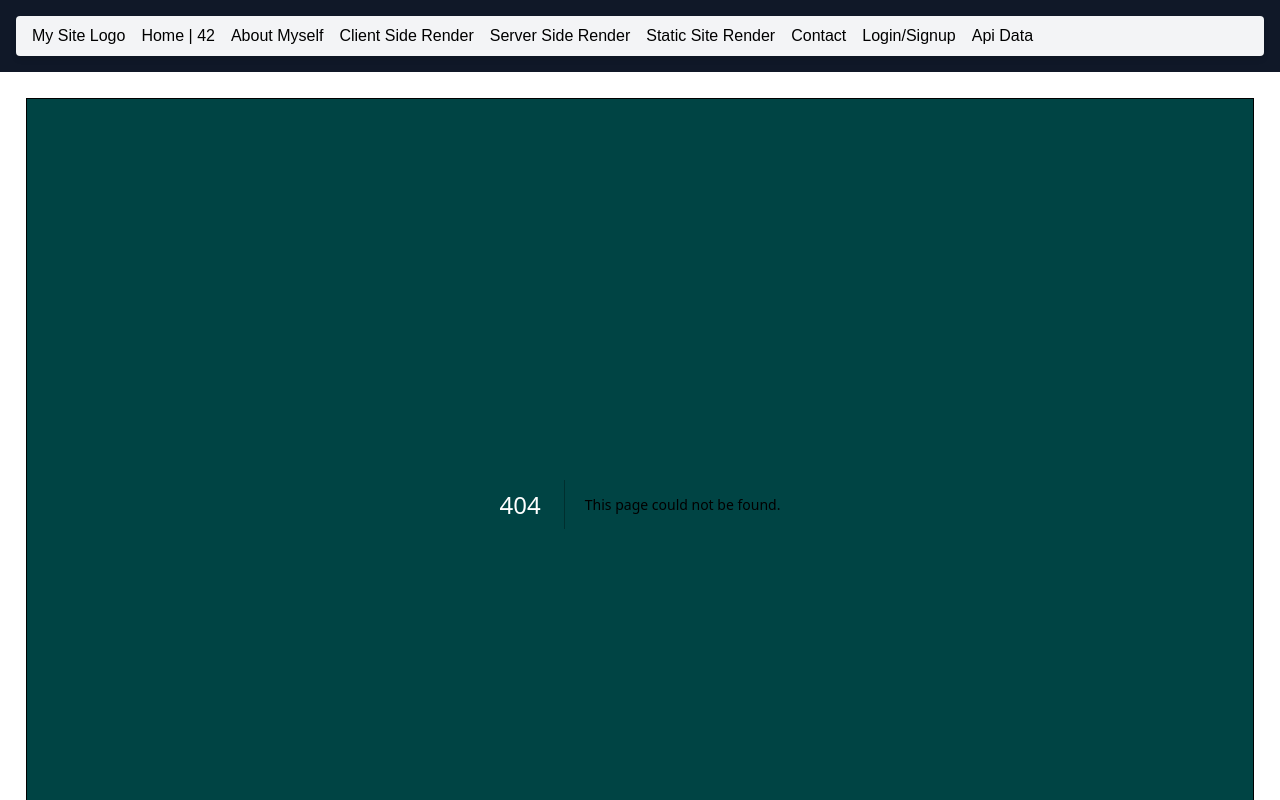
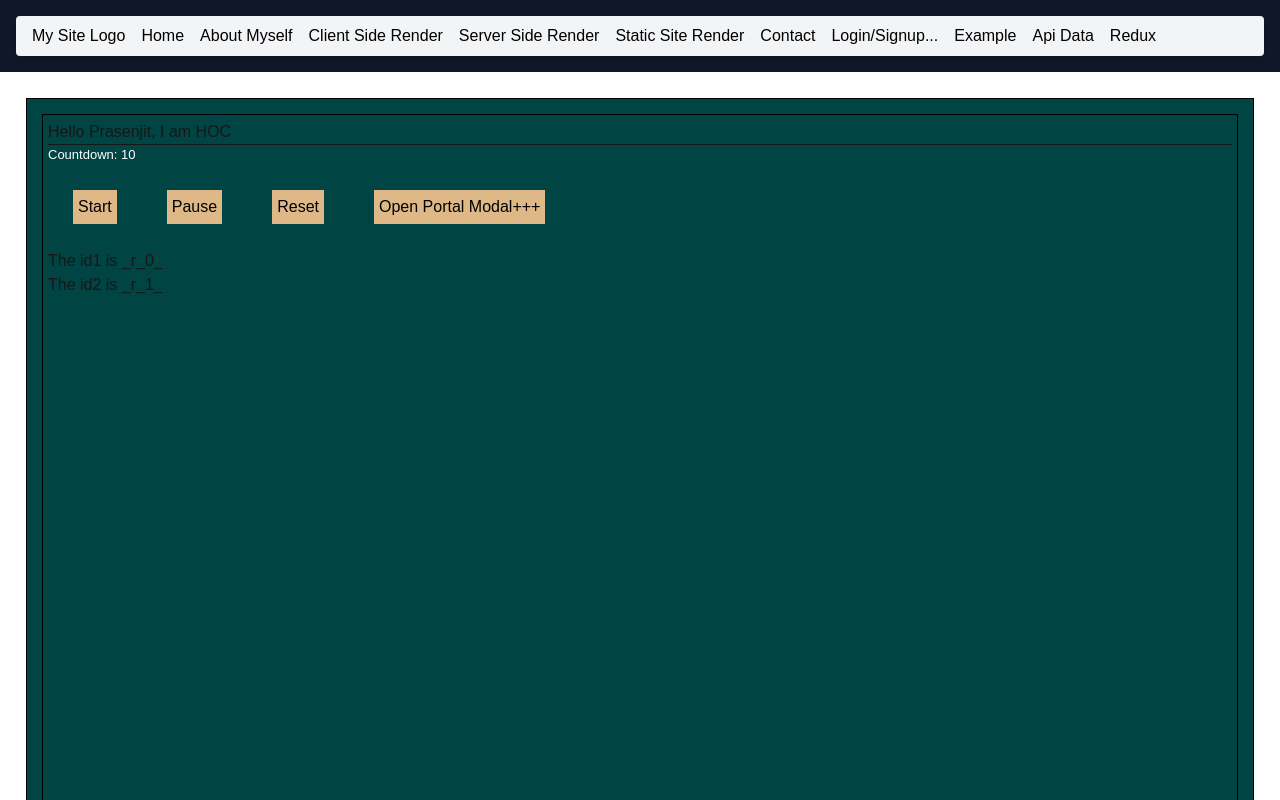
Before and after one commit to prasenjit1011/NextjsMaster15, a Next.js app: page /example/use-reducer in a window 1280 px wide. Before the commit this address had no page. Shown: the top 800 px of the page. Built offline with nearby package versions, Linux system fonts and the light colour scheme.

Commit message:
useId Example

```diff
--- a/package.json
+++ b/package.json
@@ -10,9 +10,13 @@
     "cypress": "cypress open"
   },
   "dependencies": {
+    "@reduxjs/toolkit": "^2.7.0",
     "next": "^15.3.0",
+    "next-redux-wrapper": "^8.1.0",
     "react": "^19.1.0",
     "react-dom": "^19.1.0",
+    "react-redux": "^9.2.0",
+    "redux": "^5.0.1",
     "swr": "^2.3.3"
   },
   "devDependencies": {
--- /dev/null
+++ b/src/app/example/use-reducer/Portal.tsx
@@ -0,0 +1,25 @@
+// components/Portal.tsx
+'use client'
+
+import { useEffect, useState } from 'react';
+import { createPortal } from 'react-dom';
+
+interface PortalProps {
+  children: React.ReactNode;
+  selector?: string;
+}
+
+export default function Portal({ children, selector = '#portal-root' }: PortalProps) {
+  const [mounted, setMounted] = useState(false);
+  const [portalElement, setPortalElement] = useState<Element | null>(null);
+
+  useEffect(() => {
+    const el = document.querySelector(selector);
+    setPortalElement(el);
+    setMounted(true);
+  }, [selector]);
+
+  return mounted && portalElement
+    ? createPortal(children, portalElement)
+    : null;
+}
--- /dev/null
+++ b/src/app/example/use-reducer/page.tsx
@@ -0,0 +1,112 @@
+"use client"
+import React, { useReducer, useEffect, useState, useId } from 'react';
+import "../../../styles/globals.css"
+import Portal from './Portal';
+
+
+function reducer(state, action) {
+  switch (action.type) {
+    case 'START':
+      return { ...state, isRunning: true };
+    case 'PAUSE':
+      return { ...state, isRunning: false };
+    case 'RESET':
+      return { count: 10, isRunning: false };
+    case 'TICK':
+      return state.count > 0
+        ? { ...state, count: state.count - 1 }
+        : { ...state, isRunning: false };
+    default:
+      return state;
+  }
+}
+
+export default function Countdown() {
+    const initialState = {
+        count: 10,
+        isRunning: false,
+    };
+  const [state, dispatch] = useReducer(reducer, initialState);
+  const [showModal, setShowModal] = useState(false);
+  const id1 = useId();
+  const id2 = useId();
+
+  useEffect(() => {
+    let timer;
+    if (state.isRunning && state.count > 0) {
+      timer = setInterval(() => {
+        dispatch({ type: 'TICK' });
+      }, 1000);
+    }
+    return () => clearInterval(timer);
+  }, [state.isRunning, state.count]);
+
+
+  const WrappedComponent = () => {
+    return `<div><br /><hr /><br /><hr /></div>`;
+  }
+
+  function withLogger(WrappedComponent) {
+    return function LoggedComponent(props) {
+      console.log('Props:', props);
+      return <WrappedComponent {...props} />;
+    };
+  }
+
+  // Original component
+  function MyComponent(props) {
+    return <><h3>Hello {props.name}, I am HOC</h3><hr /></>;
+  }
+
+  // Enhanced component
+  const MyComponentWithLogger = withLogger(MyComponent);
+
+
+
+  return (
+    <div className="content">
+      <MyComponentWithLogger name="Prasenjit" />
+
+      <h1>Countdown: {state.count}</h1>
+      <button onClick={() => dispatch({ type: 'START' })} disabled={state.isRunning} className='btnA' >
+        Start
+      </button>
+      <button onClick={() => dispatch({ type: 'PAUSE' })} disabled={!state.isRunning} className='btnA'>
+        Pause
+      </button>
+      <button onClick={() => dispatch({ type: 'RESET' })} className='btnA'>
+        Reset
+      </button>
+      <button onClick={() => setShowModal(true)} className='btnA'>
+        Open Portal Modal+++
+      </button>
+      <div className="App">
+          <p> The id1 is {id1} </p>
+          <p>The id2 is {id2}</p>
+      </div>
+
+
+
+
+      {showModal && (
+        <Portal>
+          <div style={{
+            position: 'fixed',
+            width: '80%',
+            margin: 'auto',
+            top: '40%',
+            left: '10%',
+            background: 'red',
+            opacity:'95%',
+            padding: 20,
+            border: '1px solid #ccc',
+            zIndex: 1000
+          }}>
+            <h2>This is a Portal Modal</h2>
+            <button onClick={() => setShowModal(false)}>Close</button>
+          </div>
+        </Portal>
+      )}
+    </div>
+  );
+}
--- a/src/app/layout.tsx
+++ b/src/app/layout.tsx
@@ -3,6 +3,7 @@ import { Geist, Geist_Mono } from "next/font/google";
 import "./globals.css";
 import "../styles/globals.css"
 import Layout from '../components/Layout'
+import { ReduxProvider } from '../store/provider';
 
 
 const geistSans = Geist({
@@ -32,7 +33,10 @@ export default function RootLayout({
       >
         <Layout>
           <div className="content">
-            {children}
+            <ReduxProvider>
+              {children}
+              <div id="portal-root" />
+            </ReduxProvider>
           </div>
         </Layout>
       </body>
--- /dev/null
+++ b/src/app/userinfo/UserInfo.tsx
@@ -0,0 +1,21 @@
+'use client';
+
+import { useEffect } from 'react';
+import { useDispatch } from 'react-redux';
+import { setUser } from '@/store/userSlice';
+
+export default function UserInfo({ user }: { user: { name: string; email: string } }) {
+  const dispatch = useDispatch();
+
+  useEffect(() => {
+    dispatch(setUser(user));
+  }, [user, dispatch]);
+
+  return (
+    <div className="p-4">
+      <h1 className="text-xl font-bold">User Info</h1>
+      <p>Name: {user.name}</p>
+      <p>Email: {user.email}</p>
+    </div>
+  );
+}
--- /dev/null
+++ b/src/app/userinfo/page.tsx
@@ -0,0 +1,19 @@
+// app/userinfo/page.tsx
+import { cookies } from 'next/headers';
+import UserInfo from './UserInfo';
+
+export default async function UserInfoPage() {
+  const cookieStore = cookies();
+  const token = cookieStore.get('token')?.value;
+
+  // Example: Fetch from backend
+  const res = await fetch('https://dummyjson.com/users', {
+    headers: {
+      Authorization: `Bearer ${token}`,
+    },
+    cache: 'no-store',
+  });
+  const user = await res.json();
+
+  return <UserInfo user={user} />;
+}
--- a/src/components/Layout.js
+++ b/src/components/Layout.js
@@ -14,7 +14,7 @@ export default function Layout({ children }) {
             <Link href="/">My Site Logo</Link>
           </li>
           <li className="hover:text-blue-600 cursor-pointer">
-            <Link href="/">Home | {parseInt(100*Math.random())}</Link>
+            <Link href="/">Home </Link>
           </li>
           <li className="hover:text-blue-600 cursor-pointer">
             <Link href="/about">About Myself</Link>
@@ -51,7 +51,15 @@ export default function Layout({ children }) {
             <Link href="/contact">Contact</Link>
           </li>
           <li className="hover:text-blue-600 cursor-pointer">
-            <Link href="/login">Login/Signup</Link>
+            <Link href="/login">Login/Signup...</Link>
+          </li>
+          <li className="relative group">
+            <span className="cursor-pointer hover:text-blue-600 block">Example</span>
+            <ul className="absolute left-0 mt-1 bg-white text-black rounded shadow-md w-40 z-50 hidden group-hover:flex flex-col">
+              <li className="hover:bg-gray-200 p-2 rounded">
+                <Link href="/example/use-reducer">useReducer</Link>
+              </li>
+            </ul>
           </li>
           <li className="relative group">
             <span className="cursor-pointer hover:text-blue-600 block">Api Data</span>
@@ -70,6 +78,11 @@ export default function Layout({ children }) {
               </li>
             </ul>
           </li>
+          <li className="hover:text-blue-600 cursor-pointer">
+            <Link href="/userinfo">Redux</Link>
+          </li>
+
+
         </ul>
       </header>
 
--- /dev/null
+++ b/src/store/index.ts
@@ -0,0 +1,14 @@
+// store/index.ts
+import { configureStore } from '@reduxjs/toolkit';
+import userReducer from './userSlice';
+
+export const makeStore = () =>
+  configureStore({
+    reducer: {
+      user: userReducer,
+    },
+  });
+
+export type AppStore = ReturnType<typeof makeStore>;
+export type RootState = ReturnType<AppStore['getState']>;
+export type AppDispatch = AppStore['dispatch'];
--- /dev/null
+++ b/src/store/provider.tsx
@@ -0,0 +1,11 @@
+// store/provider.tsx
+'use client';
+
+import { Provider } from 'react-redux';
+import { makeStore } from './index';
+
+const store = makeStore();
+
+export function ReduxProvider({ children }: { children: React.ReactNode }) {
+  return <Provider store={store}>{children}</Provider>;
+}
--- /dev/null
+++ b/src/store/userSlice.ts
@@ -0,0 +1,26 @@
+// store/userSlice.ts
+import { createSlice, PayloadAction } from '@reduxjs/toolkit';
+
+type UserState = {
+  name: string;
+  email: string;
+};
+
+const initialState: UserState = {
+  name: '',
+  email: '',
+};
+
+const userSlice = createSlice({
+  name: 'user',
+  initialState,
+  reducers: {
+    setUser(state, action: PayloadAction<UserState>) {
+      state.name = action.payload.name;
+      state.email = action.payload.email;
+    },
+  },
+});
+
+export const { setUser } = userSlice.actions;
+export default userSlice.reducer;
--- a/src/styles/globals.css
+++ b/src/styles/globals.css
@@ -75,6 +75,12 @@ h1{
   object-fit: cover;
 }
 
+button{
+  margin: 25px;
+  padding: 5px;
+  color: #000;
+  background-color: burlywood;
+}
 
 .btnA{
   margin: 25px;
```
Also changed, not shown: 1 other file (tests, documents, lock files or other folders).
